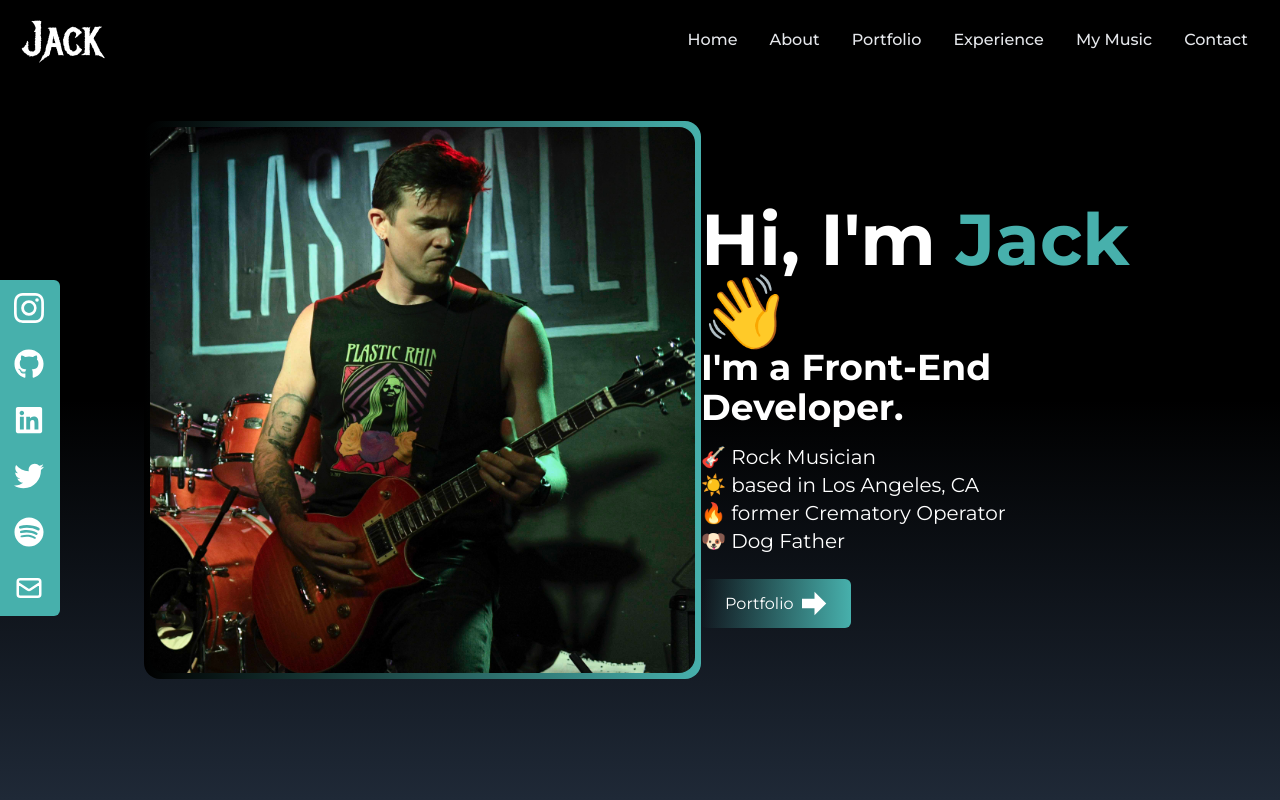
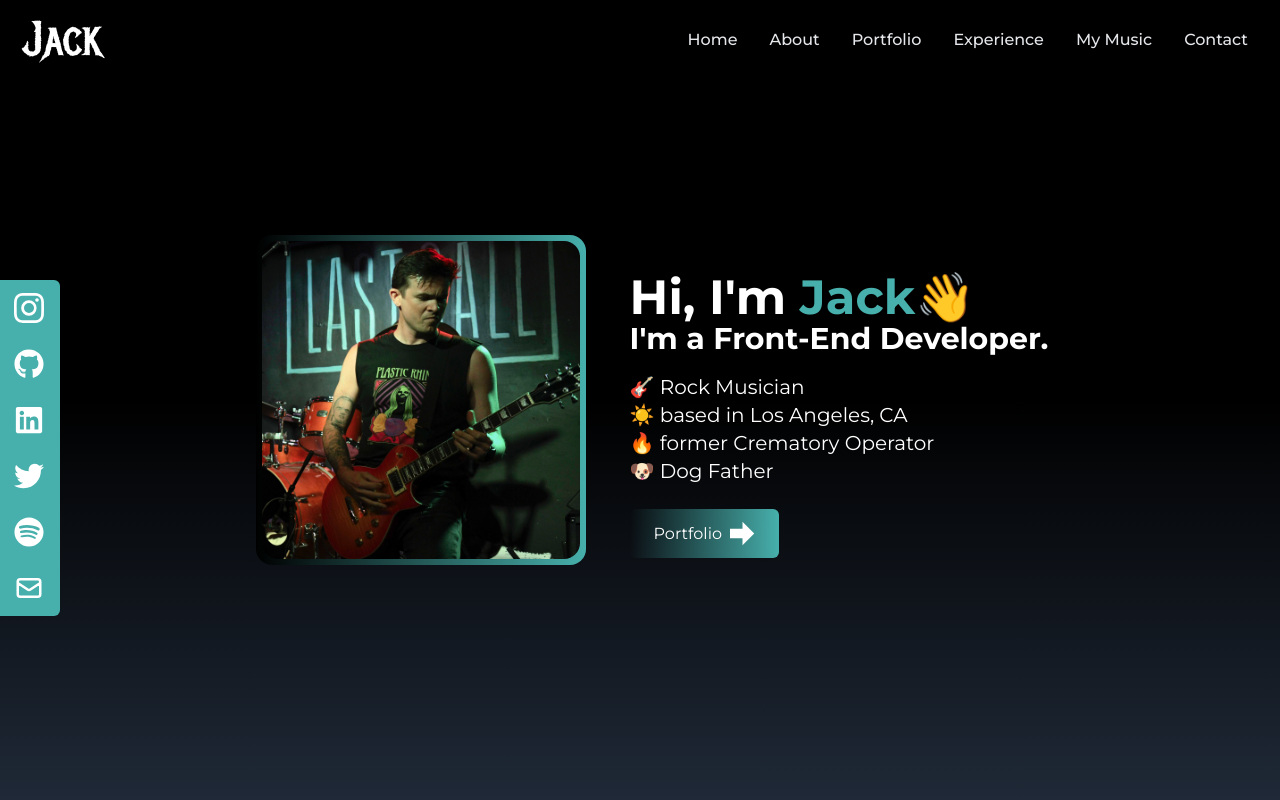
Before and after one commit to jackrobert0220/portfolio-react-tailwind, a React (Create React App) app: page / in a window 1280 px wide. Shown: the top 800 px of the page. Built offline with nearby package versions, Linux system fonts and the light colour scheme.

Commit message:
fixed img cutoff issue ' git push

```diff
--- a/src/components/Home.jsx
+++ b/src/components/Home.jsx
@@ -72,7 +72,8 @@ const Home = () => {
       className="h-screen w-full bg-gradient-to-b from-black via-black to-gray-800"
     >
       <div className="max-w-screen-lg mx-auto flex flex-col items-center justify-center h-full px-4 md:flex-row">
-        <div className="rounded-2xl mx-auto w-2/3 md:w-[10] mt-4 sm:mt-0 bg-gradient-to-l p-[6px] from-[#47B0AC]  to-black">
+
+        <div className="rounded-2xl mx-auto sm:mx-6 w-2/3 md:w-[10] mt-[10rem] md:my-auto bg-gradient-to-l p-[6px] from-[#47B0AC]  to-black max-w-[330px]">
           <div className="">
             <img
               src={HeroImage}
@@ -81,11 +82,11 @@ const Home = () => {
             />
           </div>
         </div>
-        <div className="flex flex-col justify-center md:h-2/3">
-          <h2 className="text-4xl  pt-10 sm:text-7xl md:mt-0 font-bold text-white">
+        <div className="flex flex-col justify-center md:h-2/3 ml-5">
+          <h2 className="text-4xl  pt-10 sm:text-5xl md:mt-0 font-bold text-white">
             Hi, I'm <span className="text-[#47B0AC]">Jack</span>👋
           </h2>
-          <h3 className="text-2xl sm:text-4xl font-bold text-white">
+          <h3 className="text-2xl sm:text-3xl font-bold text-white">
             I'm a Front-End Developer.
           </h3>
           <ul className="text-white text-xl py-4">
```
